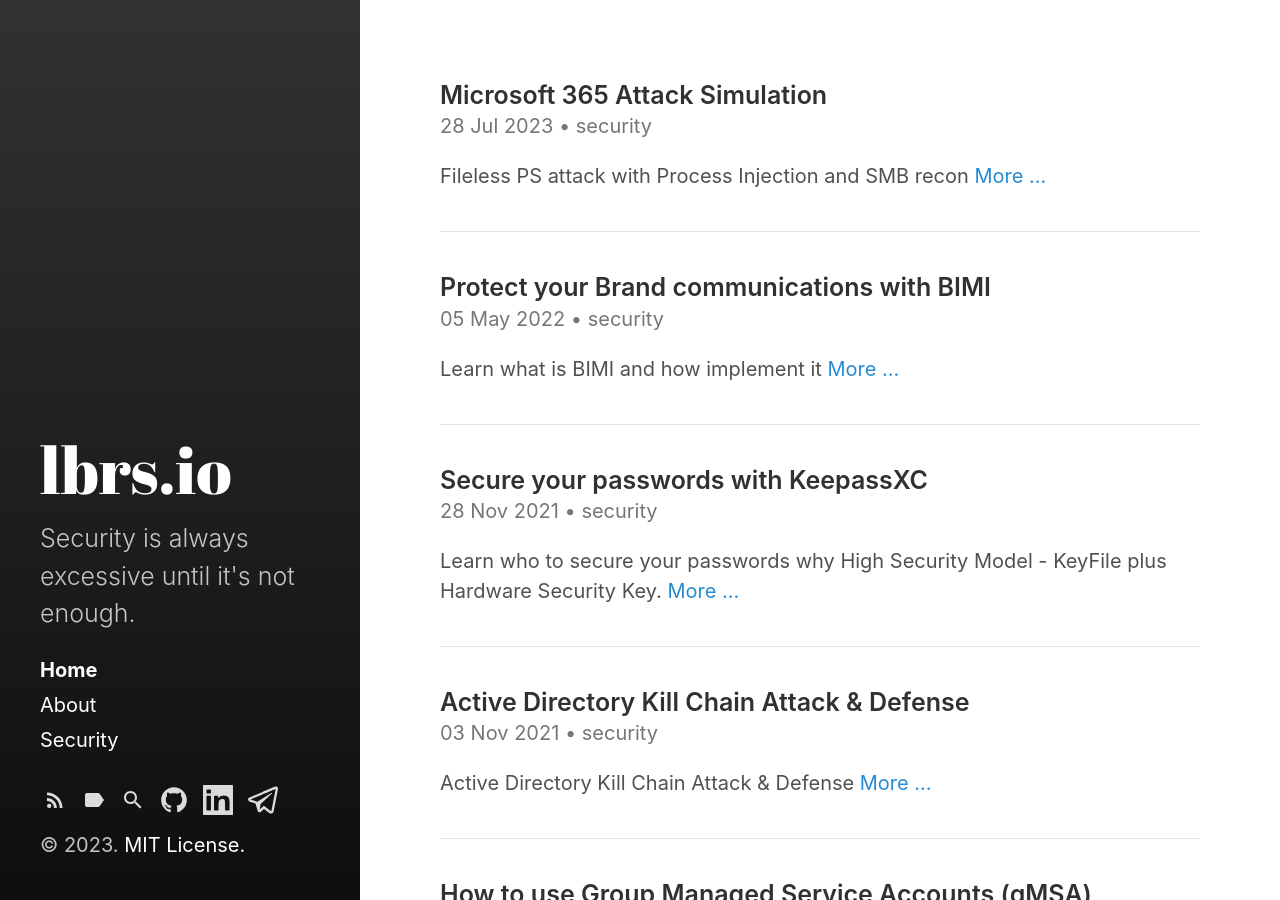
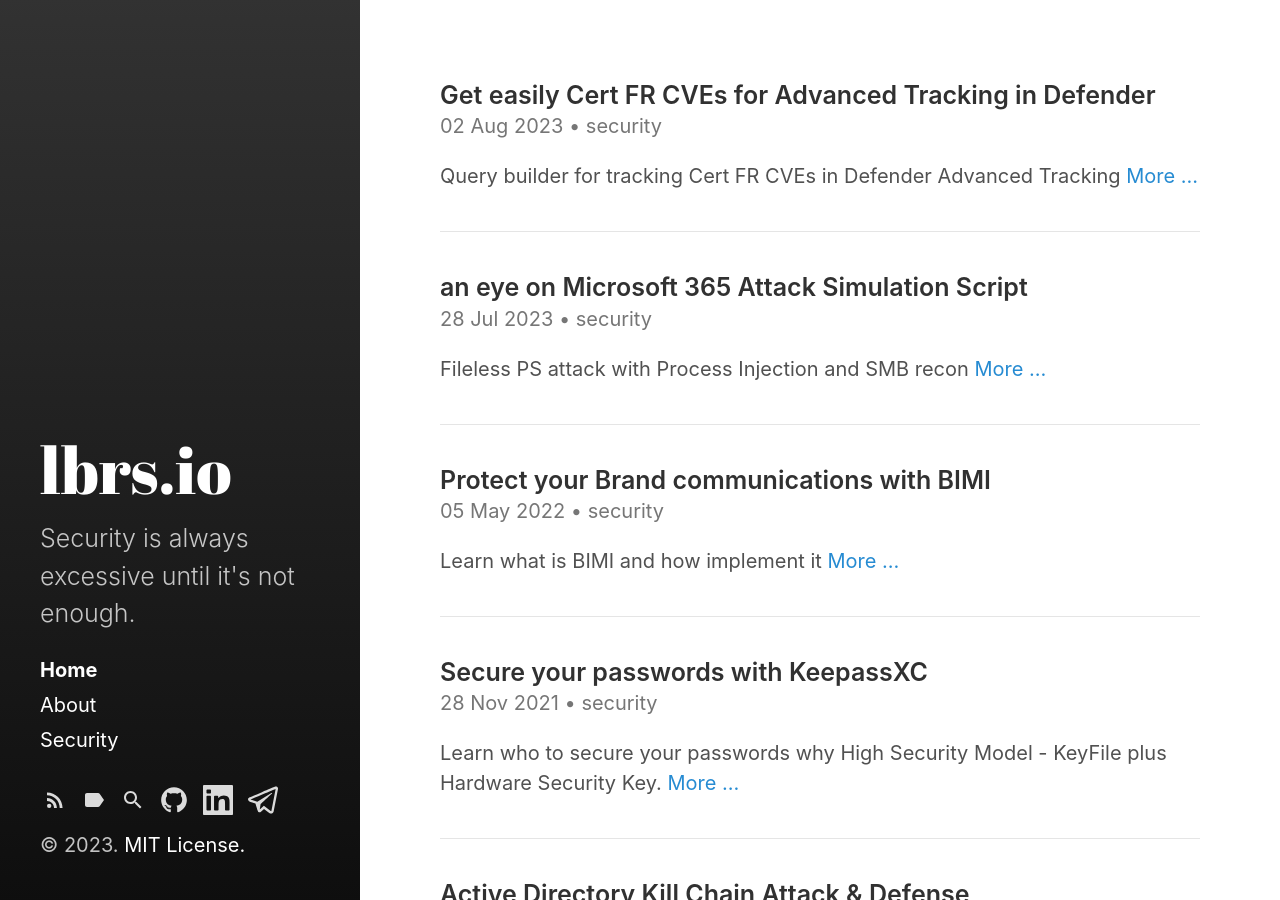
Before and after one commit to cdrclbrs/blog, a Jekyll site: the page built from index.html, in a window 1280 px wide and 900 px high. Built offline with Jekyll 4.4.1, drawn with Linux system fonts in a browser that asks for light colours; the list of posts is cut into pages by our own code; some of the changed lines change nothing that is shown; some of the changed text lies outside the part shown.

Commit message:
script CVE

````diff
--- a/_posts/2023-07-28-Defender-Test-Attack.md
+++ b/_posts/2023-07-28-Defender-Test-Attack.md
@@ -1,6 +1,6 @@
 ---
 layout: post
-title: "Microsoft 365 Attack Simulation"
+title: "an eye on Microsoft 365 Attack Simulation Script"
 excerpt: "Fileless PS attack with Process Injection and SMB recon"
 excerpt_separator: "<!--more-->"
 categories:
@@ -16,7 +16,6 @@
 # Analyze the script
 
 
-
 >You can download the script for the MS defender portal of your tenant
 
 Here is the complete script:
@@ -29,7 +28,7 @@
 It then makes a web request to the specified URL, fetches the content of the response, and stores it in the $base64String variable.
 
 
-Let's write some line to decypher it:
+Let's write some PS lines to decypher it:
 
 ```powershell
 [Net.ServicePointManager]::SecurityProtocol = [Net.SecurityProtocolType]::Tls12;
--- /dev/null
+++ b/_posts/2023-08-02-CVE query builder for Advanced Hunting.md
@@ -0,0 +1,71 @@
+---
+layout: post
+title: "Get easily Cert FR CVEs for Advanced Tracking in Defender"
+excerpt: "Query builder for tracking Cert FR CVEs in Defender Advanced Tracking"
+excerpt_separator: "<!--more-->"
+categories:
+  - security
+tags:
+  - MicrosoftDefender
+  - Security
+last_modified_at: 2023-07-28T11:12:23-02:00
+---
+
+
+I build a quick script to gather CVEs from any webpage and build your own Advanced Hunting kusto query in Defender:
+
+
+# Script
+
+
+>You can download the script here
+
+```python
+import requests
+import re
+import argparse
+
+def extract_cves(url):
+
+    response = requests.get(url)
+    if response.status_code != 200:
+        raise Exception(f"Failed to get the content. HTTP Status: {response.status_code}")
+
+    content = response.text
+    cve_pattern = re.compile(r'CVE-\d{4}-\d{4,7}')
+    cves = cve_pattern.findall(content)
+    cves = list(set(cves))
+
+    return cves
+
+def main():
+    parser = argparse.ArgumentParser(description="Extract CVEs.")
+    parser.add_argument("-url", required=True, help="URL to extract CVEs from")
+
+    args = parser.parse_args()
+
+    cve_list = extract_cves(args.url)
+    condition_string = " or ".join([f'CveId == "{cve}"' for cve in cve_list])
+
+    # Kusto query Advanced Hunting (adapt what you need)
+    query = f"""
+DeviceTvmSoftwareVulnerabilities
+| where {condition_string}
+| project DeviceName, OSPlatform, OSVersion, SoftwareVendor, SoftwareName, CveId, VulnerabilitySeverityLevel, RecommendedSecurityUpdate
+"""
+
+    print(query)
+
+if __name__ == "__main__":
+    main()
+
+```
+
+Usage:
+
+```python
+python script_name.py -url <URL>
+
+```
+
+That way you can easily get the CVE from any Webpage and build your own query on Defender
````
